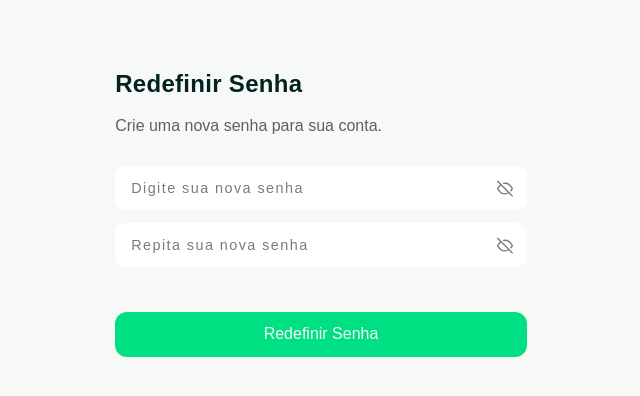
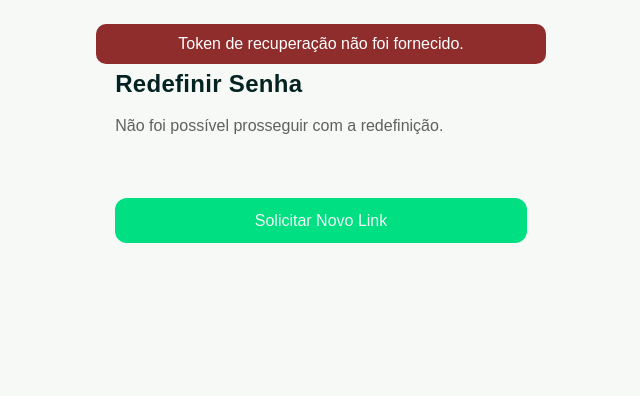
Before and after one commit to plant-ai-app/plant-ai-frontend, a React (Vite) app: page /reset-password in a window 1280 px wide. Shown: the top 396 px of the page, without its empty margins (319-959 px from the left). Built offline with nearby package versions, Linux system fonts and the light colour scheme; no server answers; a web font is replaced by a local one.

Commit message:
✨:feature: Adiciona validação de token de redefinição de senha no componente ResetPassword.

```diff
--- a/src/components/pages/resetPassword/ResetPassword.jsx
+++ b/src/components/pages/resetPassword/ResetPassword.jsx
@@ -11,8 +11,8 @@ import Message from "../../layouts/message/Message.jsx";
 import styles from './ResetPassword.module.css';
 
 const ResetPassword = () => {
-
-    const { resetPassword, loading, error } = useAuth();
+    // Importamos também o validateResetToken
+    const { resetPassword, validateResetToken, loading } = useAuth();
 
     const navigate = useNavigate();
     const location = useLocation();
@@ -21,19 +21,48 @@ const ResetPassword = () => {
 
     const [type, setType] = useState('');
     const [message, setMessage] = useState('');
+
+    // Novo estado: null = validando, true = válido, false = inválido
+    const [tokenValido, setTokenValido] = useState(null);
+
     const [formData, setFormData] = useState({
         novaSenha: "",
         confirmarSenha: ""
     });
+
     const handleChange = (e) => {
         setFormData({
             ...formData,
             [e.target.name]: e.target.value
         });
     }
+
     const clearForm = () => {
         setFormData({ novaSenha: '', confirmarSenha: '' })
     }
+
+    // 1. Validar o token assim que o componente for montado
+    useEffect(() => {
+        const verificarToken = async () => {
+            if (!token) {
+                setTokenValido(false);
+                setType('error');
+                setMessage('Token de recuperação não foi fornecido.');
+                return;
+            }
+
+            try {
+                await validateResetToken(token);
+                setTokenValido(true);
+            } catch (err) {
+                setTokenValido(false);
+                setType('error');
+                setMessage(err.response?.data?.error || 'Link de recuperação inválido ou expirado.');
+            }
+        };
+
+        verificarToken();
+    }, [token]);
 
     const handleSubmit = async (e) => {
         e.preventDefault();
@@ -49,7 +78,6 @@ const ResetPassword = () => {
 
             setType('success')
             setMessage(data.message);
-
             clearForm();
 
             console.log(data);
@@ -59,11 +87,12 @@ const ResetPassword = () => {
             setTimeout(() => clearForm(), 2000)
             setMessage(error.response?.data?.message || "Erro ao redefinir senha");
         }
-
     };
 
     useEffect(() => {
         if (!message) return;
+
+        if (tokenValido === false) return;
 
         const timer = setTimeout(() => {
             setMessage('');
@@ -71,20 +100,24 @@ const ResetPassword = () => {
         }, 2000);
 
         return () => clearTimeout(timer);
-    }, [message]);
+    }, [message, tokenValido]);
 
     return (
         <Container padding={'8% 1.2rem 1.2rem 1.2rem'}>
             <Message type={type} msg={message} />
             {loading && <Loading />}
+
             <div className={styles.reset_container}>
                 <div className={styles.texts}>
                     <h1>Redefinir Senha</h1>
                     <p>
-                        Crie uma nova senha para sua conta.
+                        {tokenValido === false
+                            ? "Não foi possível prosseguir com a redefinição."
+                            : "Crie uma nova senha para sua conta."}
                     </p>
                 </div>
 
+                {tokenValido === true && (
                     <form className={styles.form_container} onSubmit={handleSubmit}>
                         <Input
                             showToggle={true}
@@ -111,6 +144,16 @@ const ResetPassword = () => {
                             <SubmitButton text="Redefinir Senha" />
                         </div>
                     </form>
+                )}
+
+                {tokenValido === false && (
+                    <div className={styles.button_container} style={{ marginTop: '2rem' }}>
+                        <SubmitButton
+                            text="Solicitar Novo Link"
+                            onClick={() => navigate('/forgot-password')}
+                        />
+                    </div>
+                )}
             </div>
         </Container>
     );
```
Lines whose indentation alone changed are shown as unchanged.
